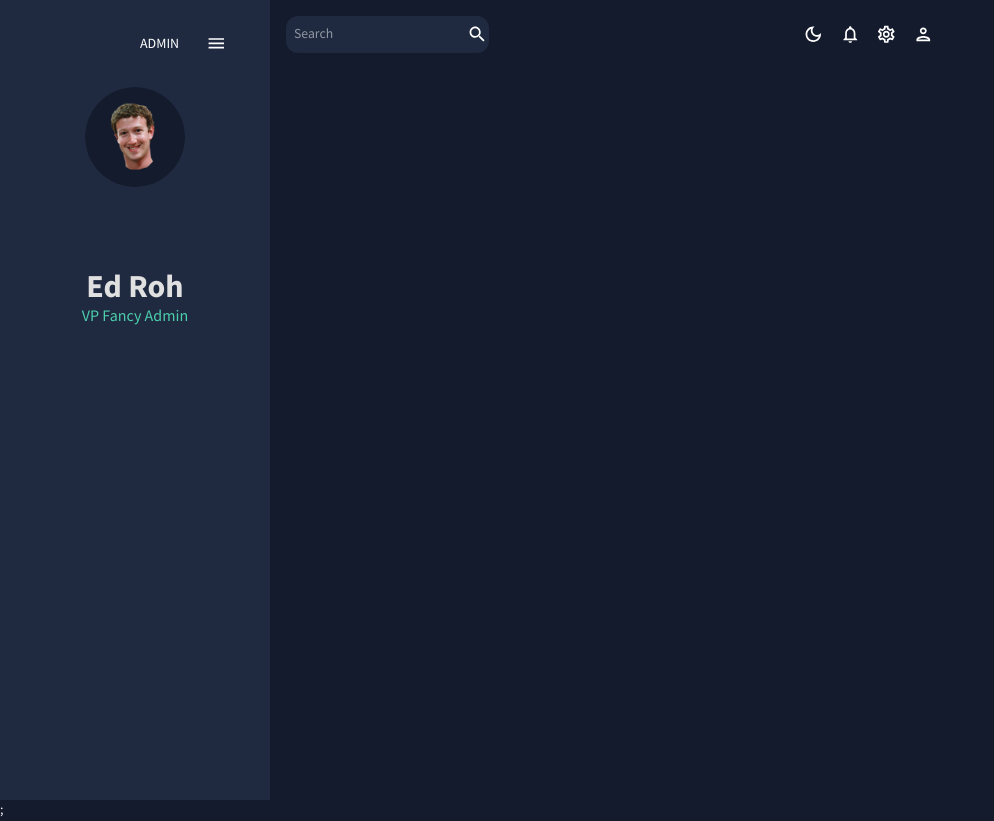
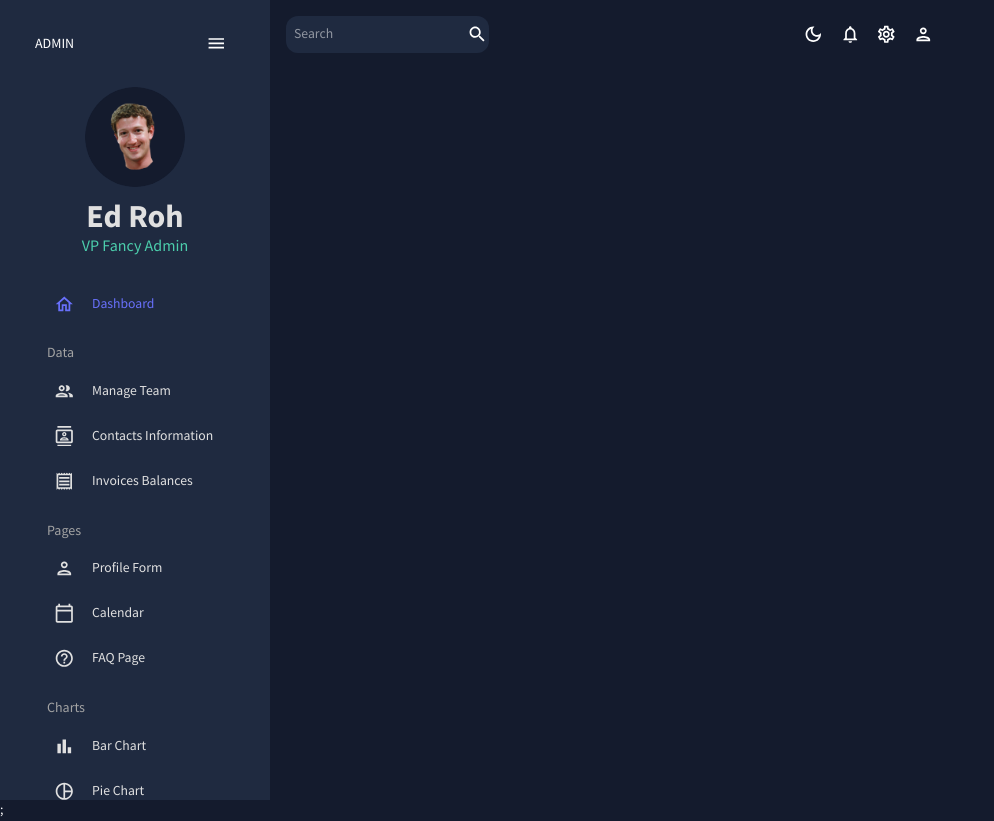
Before and after one commit to sora11023539/react-dashboard, a React (Create React App) app: page /contacts in a window 1280 px wide. Shown: the whole page, without its empty margins (0-994 px from the left). Built offline with nearby package versions, Linux system fonts and the light colour scheme.

Commit message:
add: styling side bar

```diff
--- a/src/scenes/global/SideBar.jsx
+++ b/src/scenes/global/SideBar.jsx
@@ -16,6 +16,23 @@
 import TimelineOutlinedIcon from '@mui/icons-material/TimelineOutlined';
 import MenuOutlinedIcon from '@mui/icons-material/MenuOutlined';
 import MapOutlinedIcon from '@mui/icons-material/MapOutlined';
+
+const Item = ({ title, to, icon, selected, setSelected }) => {
+  const theme = useTheme();
+  const colors = tokens(theme.palette.mode);
+
+  return (
+    <MenuItem
+      active={selected === title}
+      style={{ color: colors.grey[100] }}
+      onClick={() => setSelected(title)}
+      icon={icon}
+    >
+      <Typography>{title}</Typography>
+      <Link to={to} />
+    </MenuItem>
+  );
+};
 
 export const SideBar = () => {
   const theme = useTheme();
@@ -54,7 +71,7 @@
             }}
           >
             {!isCollapsed && (
-              <Box display="flex" justifyContent="space-between" alignItems="center" ml={15}>
+              <Box display="flex" justifyContent="space-between" alignItems="center" ml="15px">
                 <Typography variant="h6" color="white">
                   ADMIN
                 </Typography>
@@ -66,8 +83,8 @@
           </MenuItem>
 
           {!isCollapsed && (
-            <Box mb={25}>
-              <Box display="flex" justifyContent="center" alignItems="center" mb={10}>
+            <Box mb="25px">
+              <Box display="flex" justifyContent="center" alignItems="center" mb="10px">
                 <img
                   alt="profile-user"
                   width={100}
@@ -92,6 +109,97 @@
               </Box>
             </Box>
           )}
+          <Box paddingLeft={isCollapsed ? undefined : '10%'}>
+            <Item
+              title="Dashboard"
+              to="/"
+              icon={<HomeOutlinedIcon />}
+              selected={selected}
+              setSelected={setSelected}
+            />
+
+            <Typography variant="h6" color={colors.grey[300]} sx={{ m: '15px 0 5px 20px' }}>
+              Data
+            </Typography>
+            <Item
+              title="Manage Team"
+              to="/team"
+              icon={<PeopleOutlinedIcon />}
+              selected={selected}
+              setSelected={setSelected}
+            />
+            <Item
+              title="Contacts Information"
+              to="/contacts"
+              icon={<ContactsOutlinedIcon />}
+              selected={selected}
+              setSelected={setSelected}
+            />
+            <Item
+              title="Invoices Balances"
+              to="/invoices"
+              icon={<ReceiptOutlinedIcon />}
+              selected={selected}
+              setSelected={setSelected}
+            />
+
+            <Typography variant="h6" color={colors.grey[300]} sx={{ m: '15px 0 5px 20px' }}>
+              Pages
+            </Typography>
+            <Item
+              title="Profile Form"
+              to="/form"
+              icon={<PersonOutlinedIcon />}
+              selected={selected}
+              setSelected={setSelected}
+            />
+            <Item
+              title="Calendar"
+              to="/calendar"
+              icon={<CalendarTodayOutlinedIcon />}
+              selected={selected}
+              setSelected={setSelected}
+            />
+            <Item
+              title="FAQ Page"
+              to="/faq"
+              icon={<HelpOutlineOutlinedIcon />}
+              selected={selected}
+              setSelected={setSelected}
+            />
+
+            <Typography variant="h6" color={colors.grey[300]} sx={{ m: '15px 0 5px 20px' }}>
+              Charts
+            </Typography>
+            <Item
+              title="Bar Chart"
+              to="/bar"
+              icon={<BarChartOutlinedIcon />}
+              selected={selected}
+              setSelected={setSelected}
+            />
+            <Item
+              title="Pie Chart"
+              to="/pie"
+              icon={<PieChartOutlineOutlinedIcon />}
+              selected={selected}
+              setSelected={setSelected}
+            />
+            <Item
+              title="Line Chart"
+              to="/line"
+              icon={<TimelineOutlinedIcon />}
+              selected={selected}
+              setSelected={setSelected}
+            />
+            <Item
+              title="Geography Chart"
+              to="/geography"
+              icon={<MapOutlinedIcon />}
+              selected={selected}
+              setSelected={setSelected}
+            />
+          </Box>
         </Menu>
       </ProSidebar>
     </Box>
```
